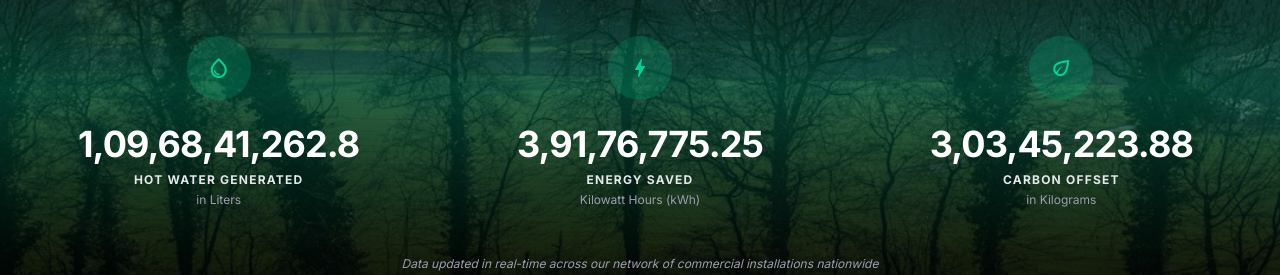
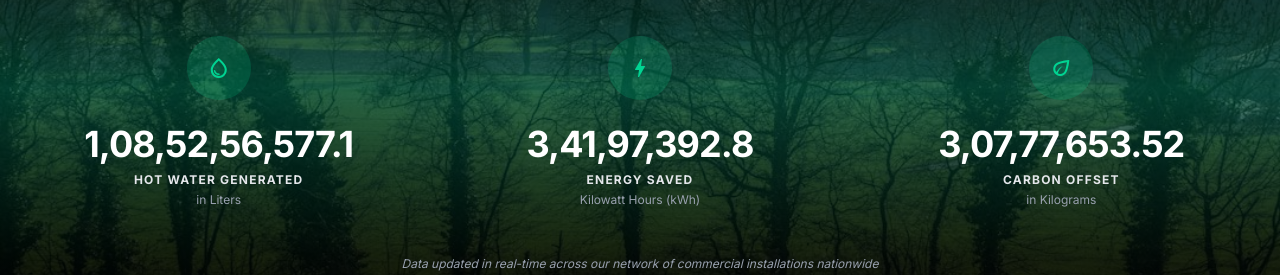
Before and after one commit to scaleoxperts/alldelite, a Next.js app: page / in a window 1280 px wide. Shown: the part 1200-1475 px from the top of the page. Built offline with nearby package versions, Linux system fonts and the light colour scheme.

Commit message:
fix: derive carbon offset from energy saved and prevent metric hydration flicker

```diff
--- a/components/sections/Impact.tsx
+++ b/components/sections/Impact.tsx
@@ -10,54 +10,37 @@ function formatNumber(num: number) {
   });
 }
 
-const METRIC_CONFIG = [
-  {
-    baseValue: IMPACT_METRICS[0].value,
-    growthPerSecond: 2.8,
-  },
-  {
-    baseValue: IMPACT_METRICS[1].value,
-    growthPerSecond: 0.35,
-  },
-  {
-    baseValue: IMPACT_METRICS[2].value,
-    growthPerSecond: 0.12,
-  },
-];
-
 const START_TIME = new Date("2026-05-01T00:00:00Z").getTime();
 
-const getInitialValues = () => {
-  if (typeof window === "undefined") {
-    return METRIC_CONFIG.map((m) => m.baseValue);
-  }
+const HOT_WATER_GROWTH_PER_SECOND = 8.5;
 
+const ENERGY_SAVED_GROWTH_PER_SECOND = 2.8;
+
+const CO2_PER_KWH = 0.9;
+
+const calculateValues = () => {
   const now = Date.now();
 
   const secondsPassed = (now - START_TIME) / 1000;
 
-  return METRIC_CONFIG.map((metric) => {
-    return metric.baseValue + secondsPassed * metric.growthPerSecond;
-  });
+  const hotWaterGenerated =
+    IMPACT_METRICS[0].value + secondsPassed * HOT_WATER_GROWTH_PER_SECOND;
+
+  const energySaved =
+    IMPACT_METRICS[1].value + secondsPassed * ENERGY_SAVED_GROWTH_PER_SECOND;
+
+  const carbonOffset = energySaved * CO2_PER_KWH;
+
+  return [hotWaterGenerated, energySaved, carbonOffset];
 };
 
 export default function ImpactSection() {
-  const [values, setValues] = useState<number[]>(getInitialValues);
+  const [values, setValues] = useState<number[]>(() => calculateValues());
 
   useEffect(() => {
-    const calculateValues = () => {
-      const now = Date.now();
-
-      const secondsPassed = (now - START_TIME) / 1000;
-
-      const updatedValues = METRIC_CONFIG.map((metric) => {
-        return metric.baseValue + secondsPassed * metric.growthPerSecond;
-      });
-
-      setValues(updatedValues);
-    };
-
-    const interval = setInterval(calculateValues, 1000);
+    const interval = setInterval(() => {
+      setValues(calculateValues());
+    }, 1000);
 
     return () => clearInterval(interval);
   }, []);
```
